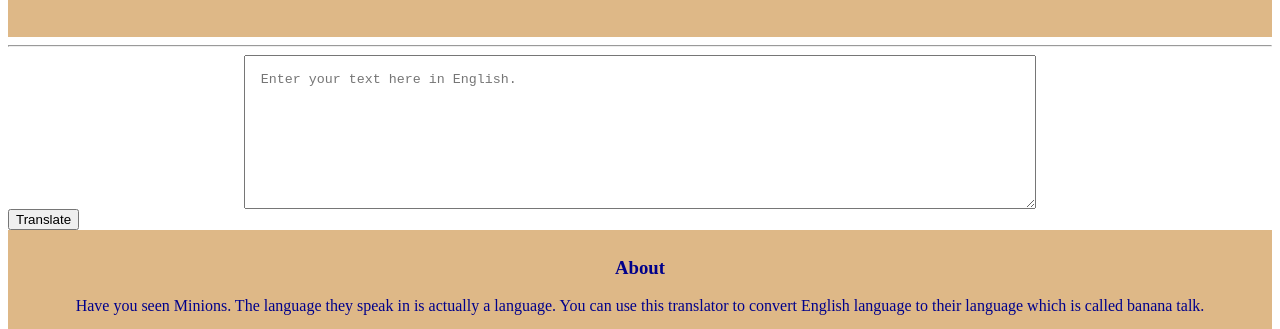
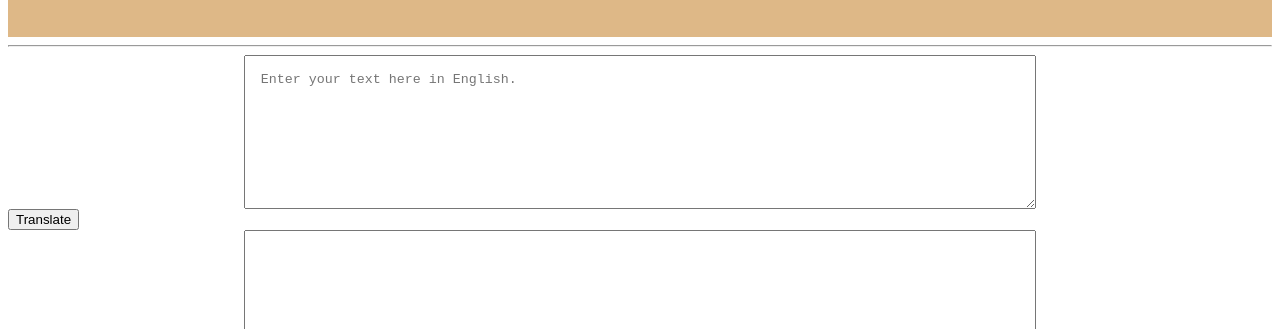
Before and after one commit to SahilDhar98/Banana_talk, a plain HTML site: page index.html in a window 1280 px wide. Shown: the part 102-431 px from the top of the page. Drawn offline with Linux system fonts and the light colour scheme.

Commit message:
output text area created

```diff
--- a/index.html
+++ b/index.html
@@ -17,11 +17,13 @@
             width: 60%;
             height: 15vh;
             padding: 1rem;
+            padding-block: 1rem;
             margin: auto;
         }
 
         button{
             margin: auto;
+
         }
     </style>
 </head>
@@ -35,6 +37,8 @@
     <textarea id="txt-input" placeholder="Enter your text here in English."></textarea>
 
     <button id="btn-translate">Translate</button>
+
+    <textarea id="txt-output" ></textarea>
 
     <footer class="footer">
         <h3>About</h3>
```
